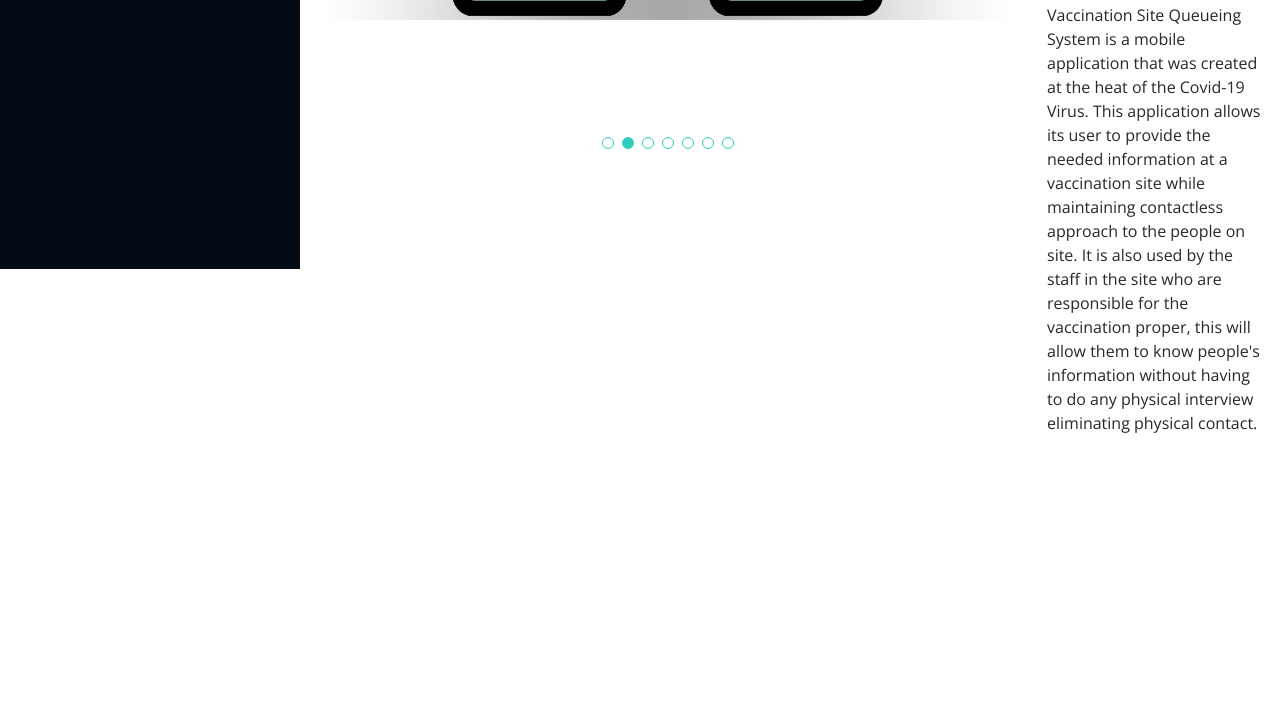
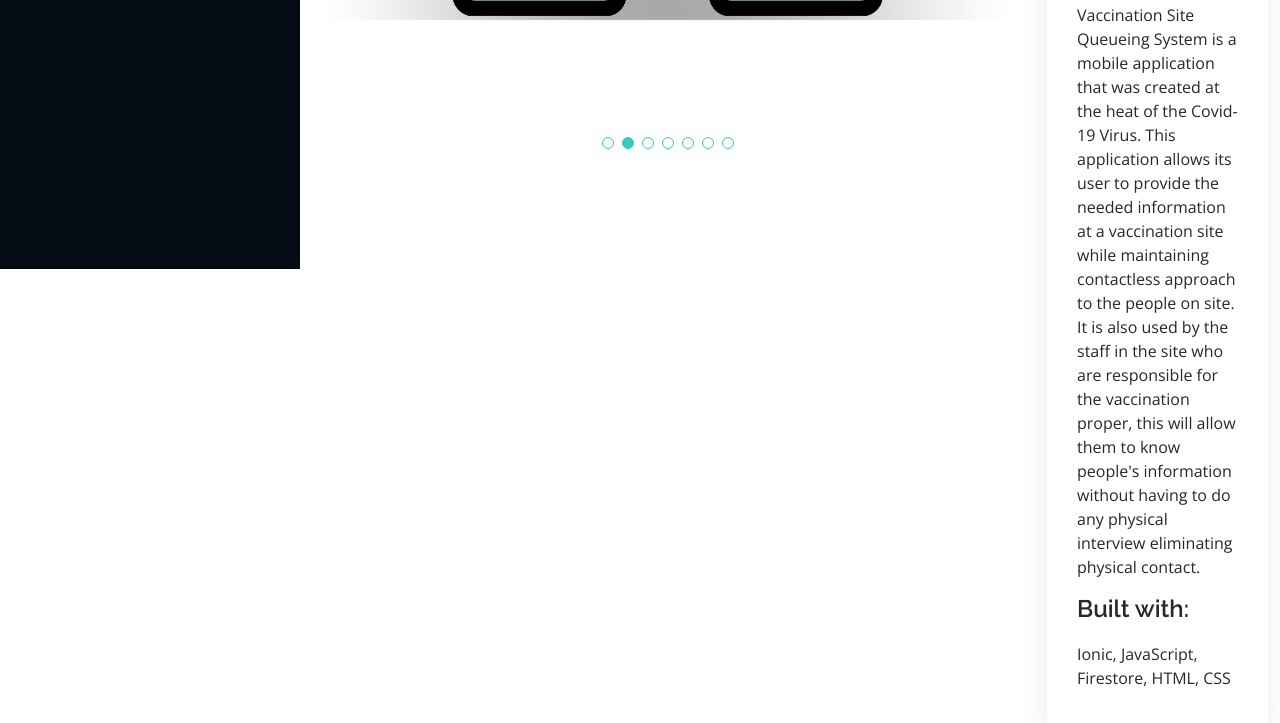
Before and after one commit to Ixiooo/e-Portfolio, a plain HTML site: page portfolio-details/vacsysqueue.html in a window 1280 px wide. Shown: the part 531-1254 px from the top of the page. Before the commit the page ends 1042 px from the top, so only its background shows below. Drawn offline with nearby package versions, Linux system fonts and the light colour scheme.

Commit message:
Updated Project Description as Card Format of 4 Projects

```diff
--- a/portfolio-details/vacsysqueue.html
+++ b/portfolio-details/vacsysqueue.html
@@ -136,7 +136,7 @@
                 <li><strong>Project Year</strong>: 2021</li>
               </ul>
             </div>
-            <div class="portfolio-description">
+            <div class="portfolio-description portfolio-info">
               <h2>Project Description</h2>
               <p>
                 Vaccination Site Queueing System is a mobile application that was created at the heat of the
@@ -145,6 +145,12 @@
                 site who are responsible for the vaccination proper, this will allow them to know people's information
                 without having to do any physical interview eliminating physical contact.
               </p>
+
+              <h4>Built with:</h4>
+              <p>
+                Ionic, JavaScript, Firestore, HTML, CSS
+              </p>
+
             </div>
           </div>
 
```
Also changed, not shown: portfolio-details/online-barangay-portal.html (+7 -1 lines), portfolio-details/votingc.html (+6 -1 lines), portfolio-details/votingpython.html (+6 -1 lines).
